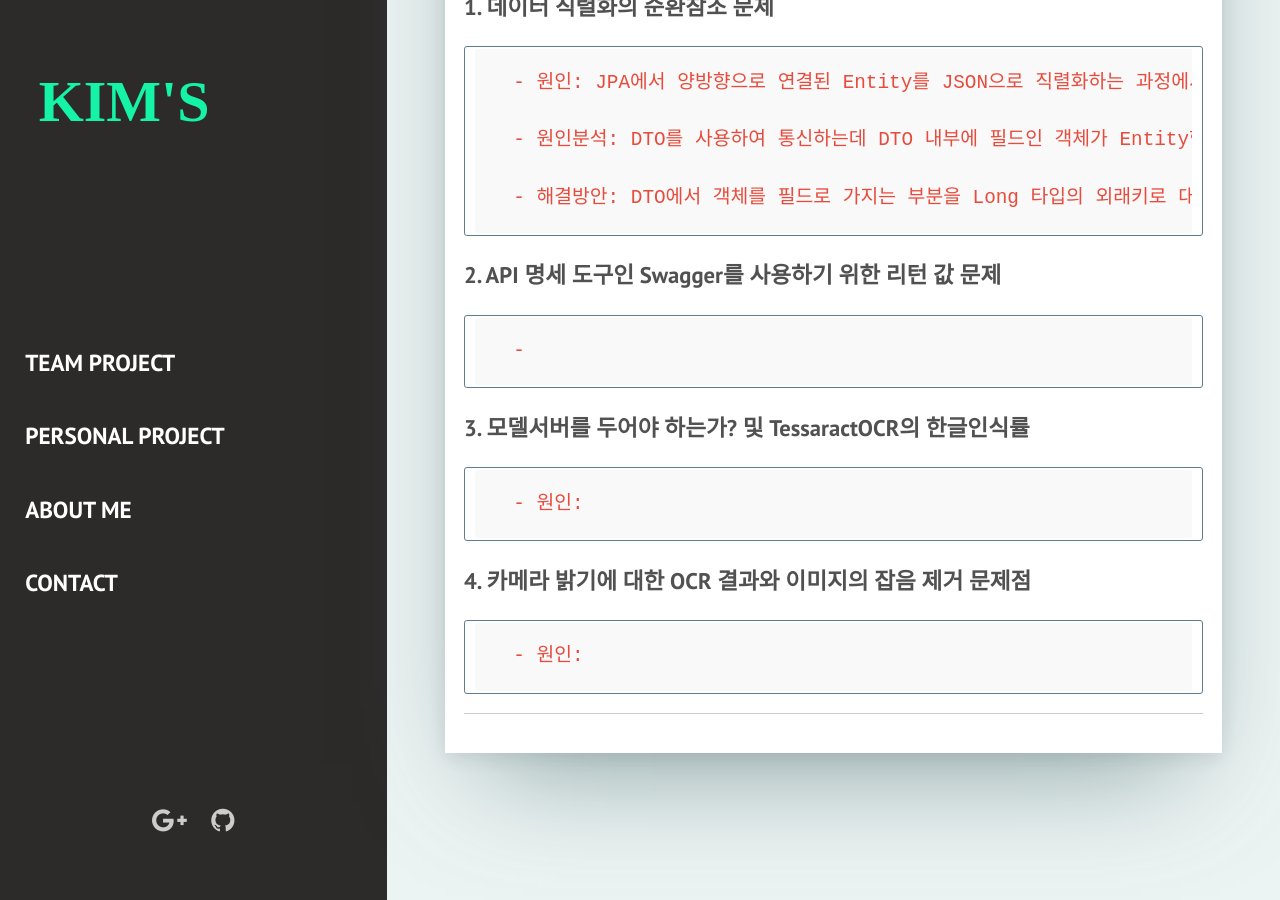
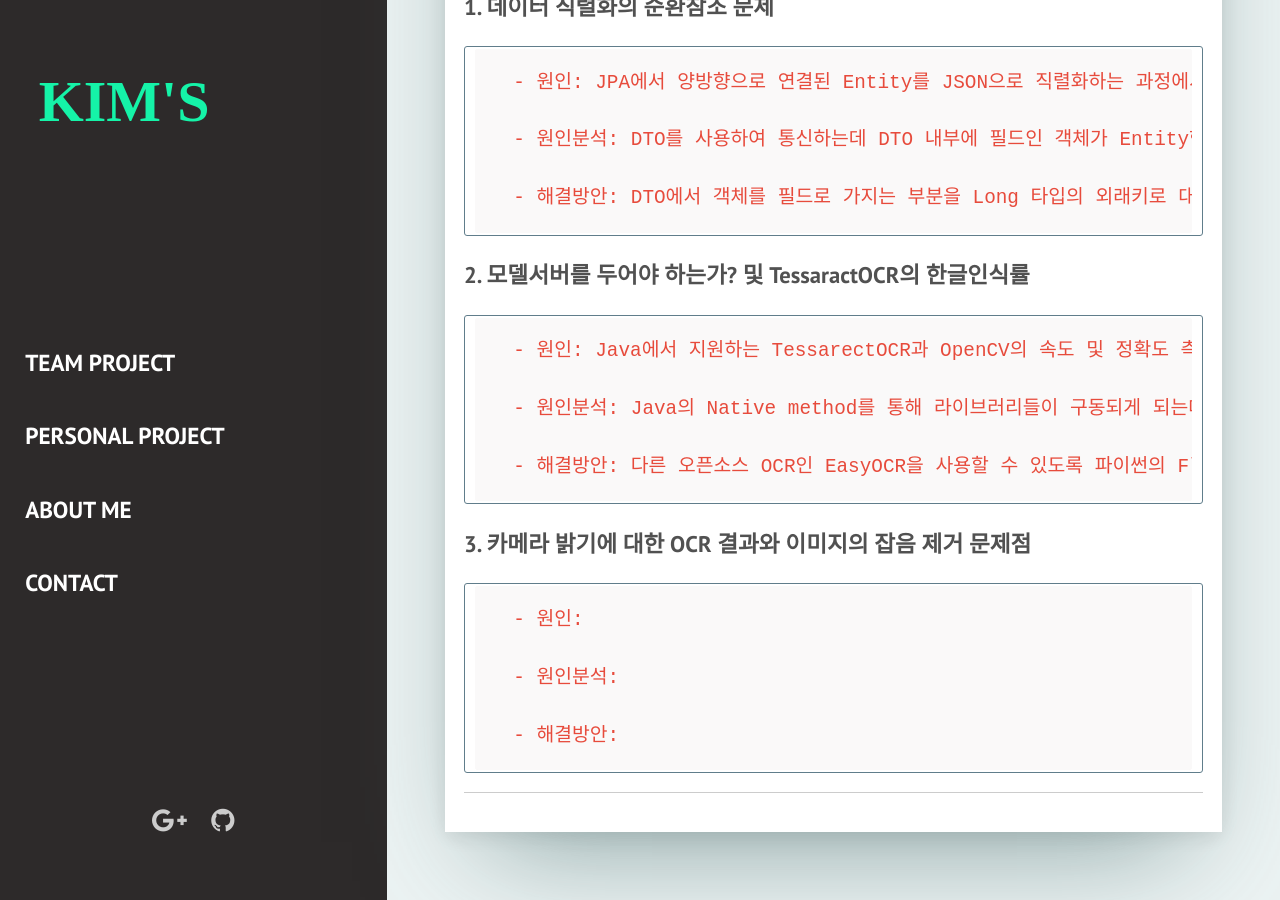
Before and after one commit to kimgusxo/kimgusxo.github.io, a Jekyll site: the page built from _posts/2017-03-29-the-white-house.markdown, in a window 1280 px wide and 900 px high, scrolled down 4985 px. Built offline with Jekyll 4.4.1, drawn with Linux system fonts in a browser that asks for light colours; some web fonts are replaced.

Commit message:
info update

```diff
--- a/_posts/2017-03-29-the-white-house.markdown
+++ b/_posts/2017-03-29-the-white-house.markdown
@@ -164,11 +164,16 @@ description: OCR 기술을 활용한 처방전 기반 자동 복약관리 어플
 
 	- 해결방안: DTO에서 객체를 필드로 가지는 부분을 Long 타입의 외래키로 대체하였고 객체의 정보나 리스트의 타입이 Entity가 필요한 상황은 EntityConverter라는 Class를 만들고 전부 DTO로 변환하였다.
 
-### 2. API 명세 도구인 Swagger를 사용하기 위한 리턴 값 문제
-	-
+### 2. 모델서버를 두어야 하는가? 및 TessaractOCR의 한글인식률
+	- 원인: Java에서 지원하는 TessarectOCR과 OpenCV의 속도 및 정확도 측면에서 안좋은 성능을 보여주고 또한 알수없는 오류들이 발생하였다.
 
-### 3. 모델서버를 두어야 하는가? 및 TessaractOCR의 한글인식률
+	- 원인분석: Java의 Native method를 통해 라이브러리들이 구동되게 되는데 Native method를 사용하면 디버깅이 어렵고 성능도 낮게 나오는 것을 확인
+
+	- 해결방안: 다른 오픈소스 OCR인 EasyOCR을 사용할 수 있도록 파이썬의 Flask를 통해 Java SpringBoot와 OCR할 Image를 통신하였고 PreProcessing과 PostProcessing을 전부 진행 후 결과를 리턴받았다.
+
+### 3. 카메라 밝기에 대한 OCR 결과와 이미지의 잡음 제거 문제점
 	- 원인:
 
-### 4. 카메라 밝기에 대한 OCR 결과와 이미지의 잡음 제거 문제점
-	- 원인:
+	- 원인분석:
+
+	- 해결방안:
```
